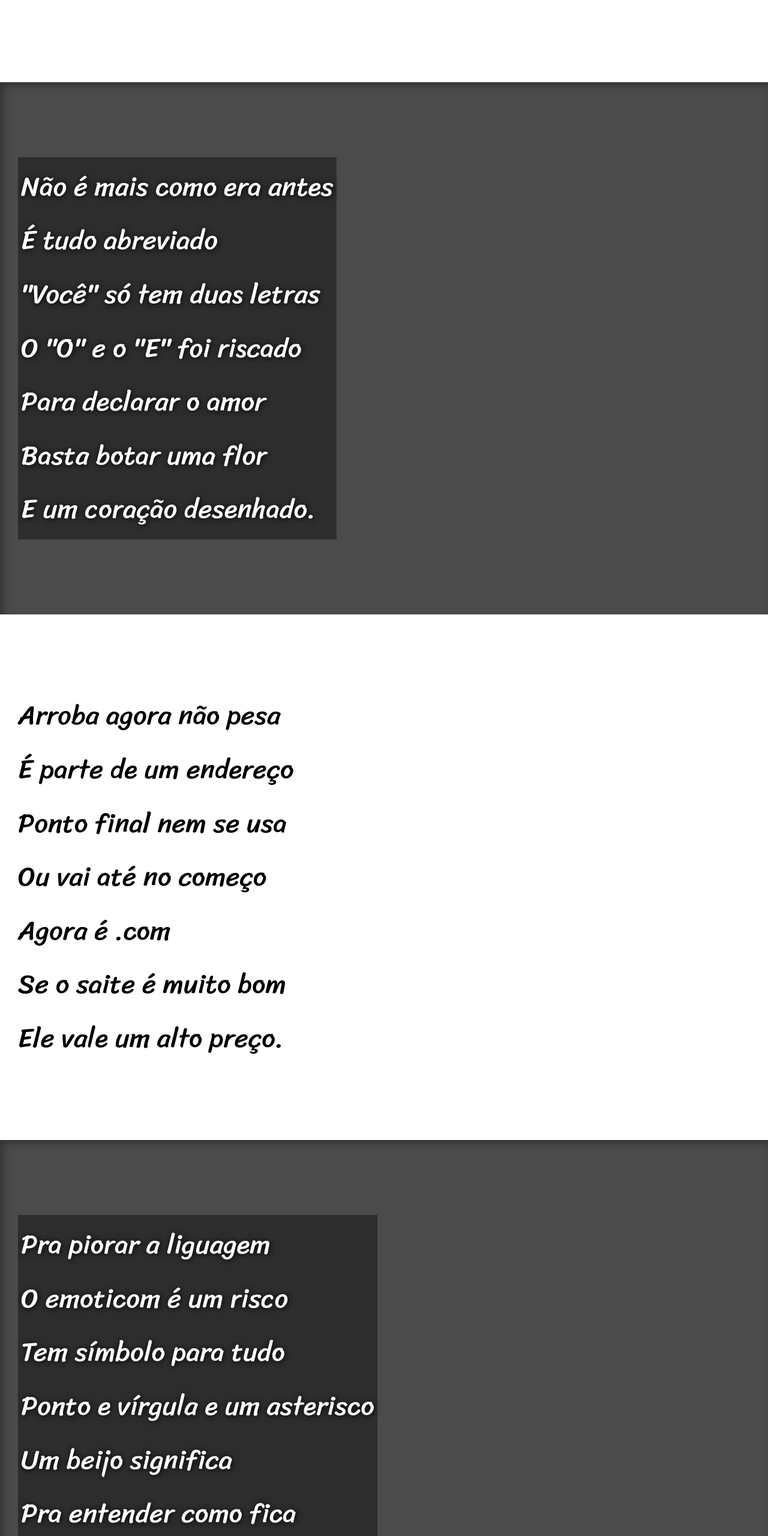
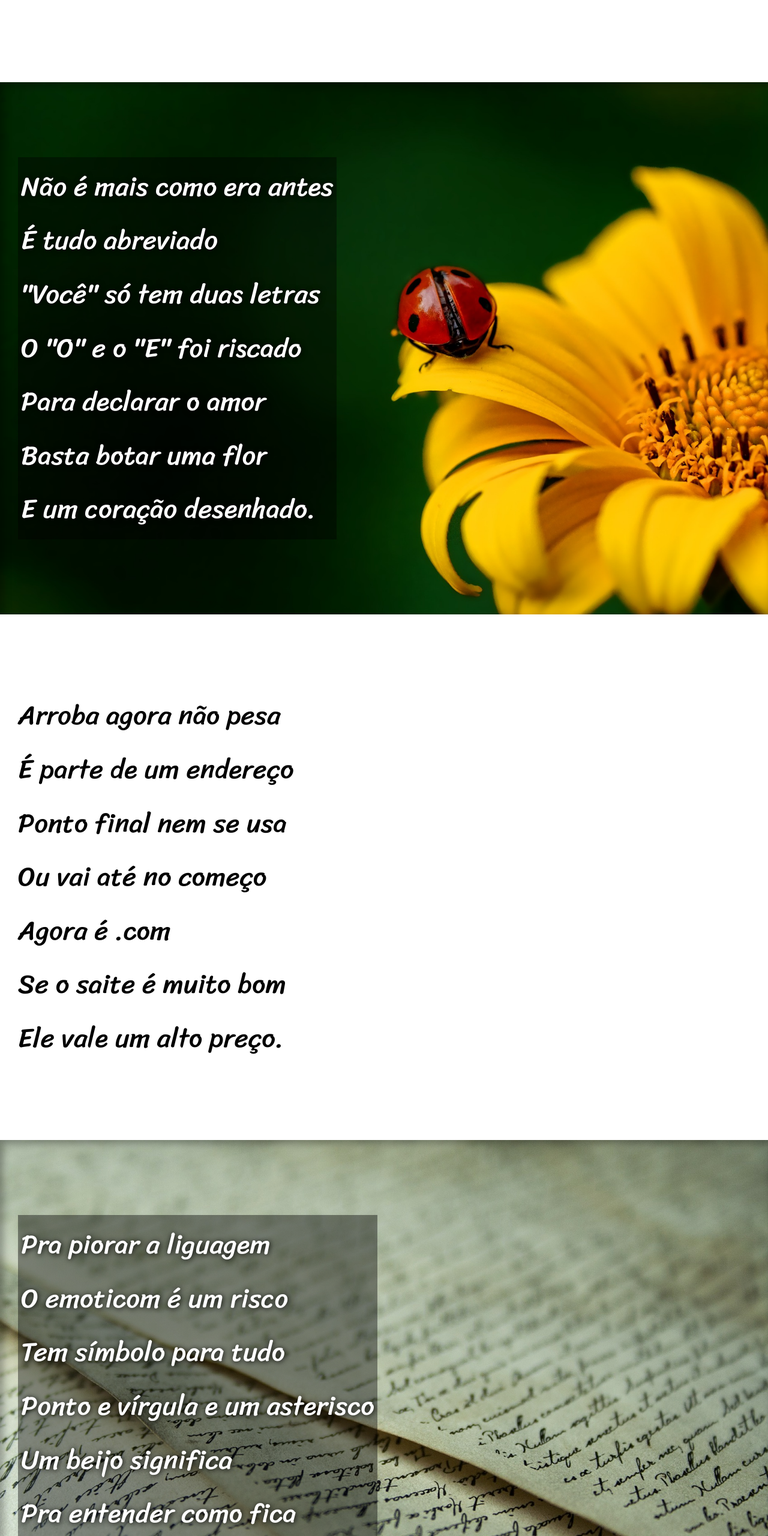
Before and after one commit to ptquepario/projeto-cordel, a plain HTML site: page index.html in a window 1280 px wide. Shown: the part 1100-3660 px from the top of the page at 60% size. Drawn offline with Linux system fonts and the light colour scheme.

Commit message:
reparando erros

```diff
--- a/style.css
+++ b/style.css
@@ -77,17 +77,17 @@ section.imagem > p{
 }
 
 section#img1{
-    background-image: url('../desafio12/imagens/background001.jpg');
+    background-image: url('imagens/background001.jpg');
     background-position: right center;
     background-size: cover;
 }
 section#img2{
-    background-image: url('../desafio12/imagens/background002.jpg');
+    background-image: url('imagens/background002.jpg');
     background-position: right center;
 
 }
 section#img3{
-    background-image: url('../desafio12/imagens/2017-10-17-05-57-22.jpg');
+    background-image: url('imagens/2017-10-17-05-57-22.jpg');
     background-position: right center;
 
 }
```
